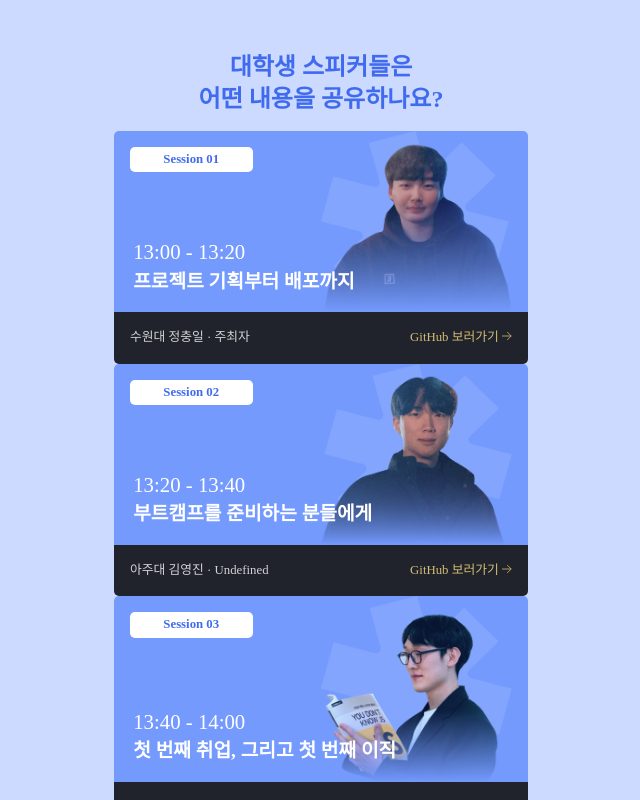
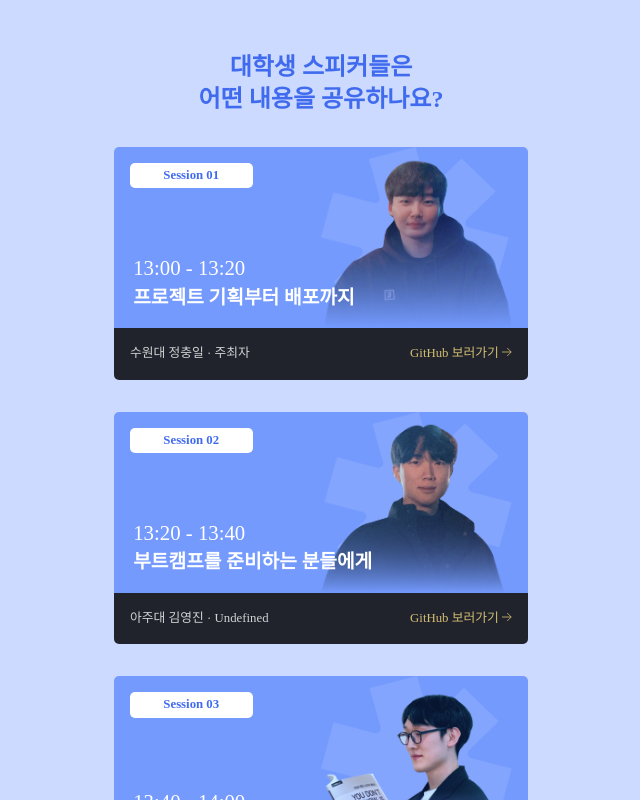
Before and after one commit to f-univ/f-univ-camp-2022, a React (Vite) app: page / in a window 1280 px wide. Shown: the part 1360-2160 px from the top of the page, without its empty margins (319-959 px from the left). Built offline with nearby package versions, Linux system fonts and the light colour scheme; a web font is replaced by a local one.

Commit message:
style: speaker card padding

```diff
--- a/src/components/Speaker/Speaker.tsx
+++ b/src/components/Speaker/Speaker.tsx
@@ -63,6 +63,7 @@ export default Speaker;
 
 const Container = styled.section`
   width: 80%;
+  padding: 1rem 0;
   margin: 0 auto;
   @media screen and (min-width: 576px) {
     width: 414px;
```
